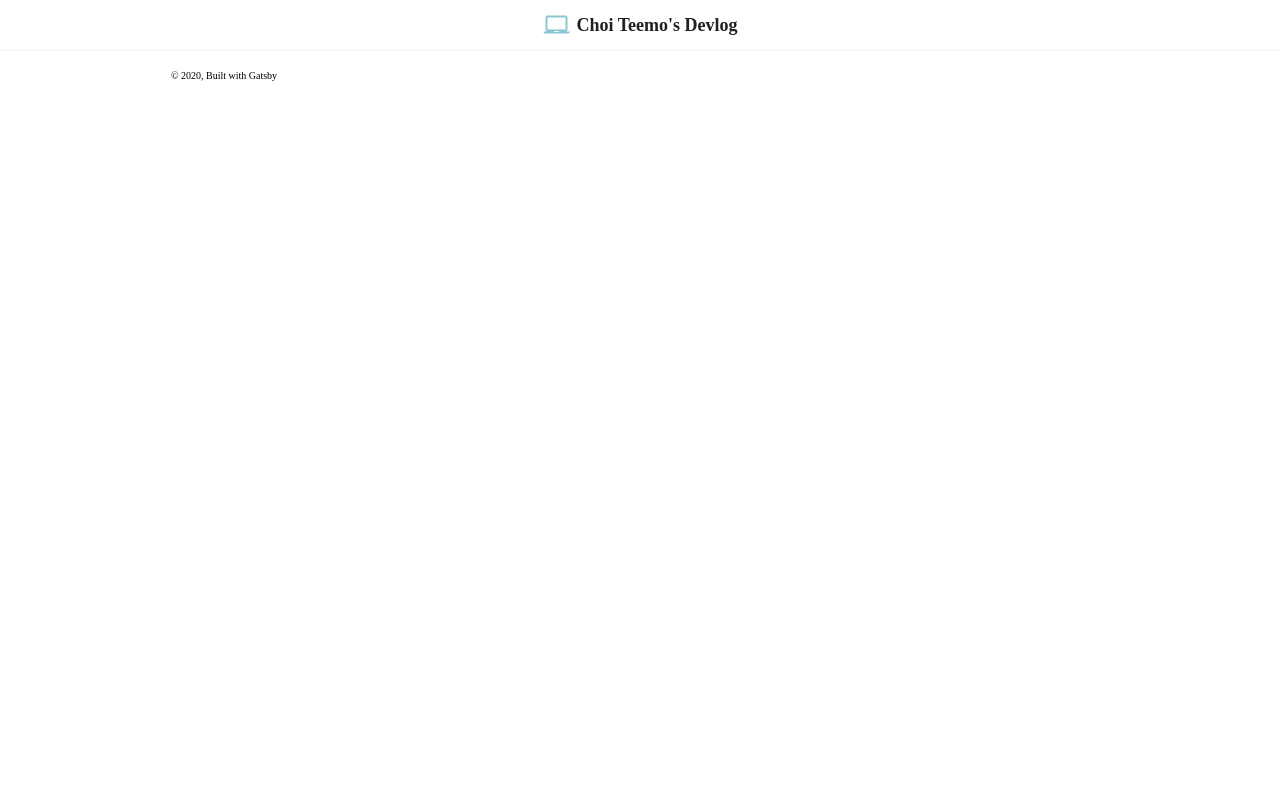
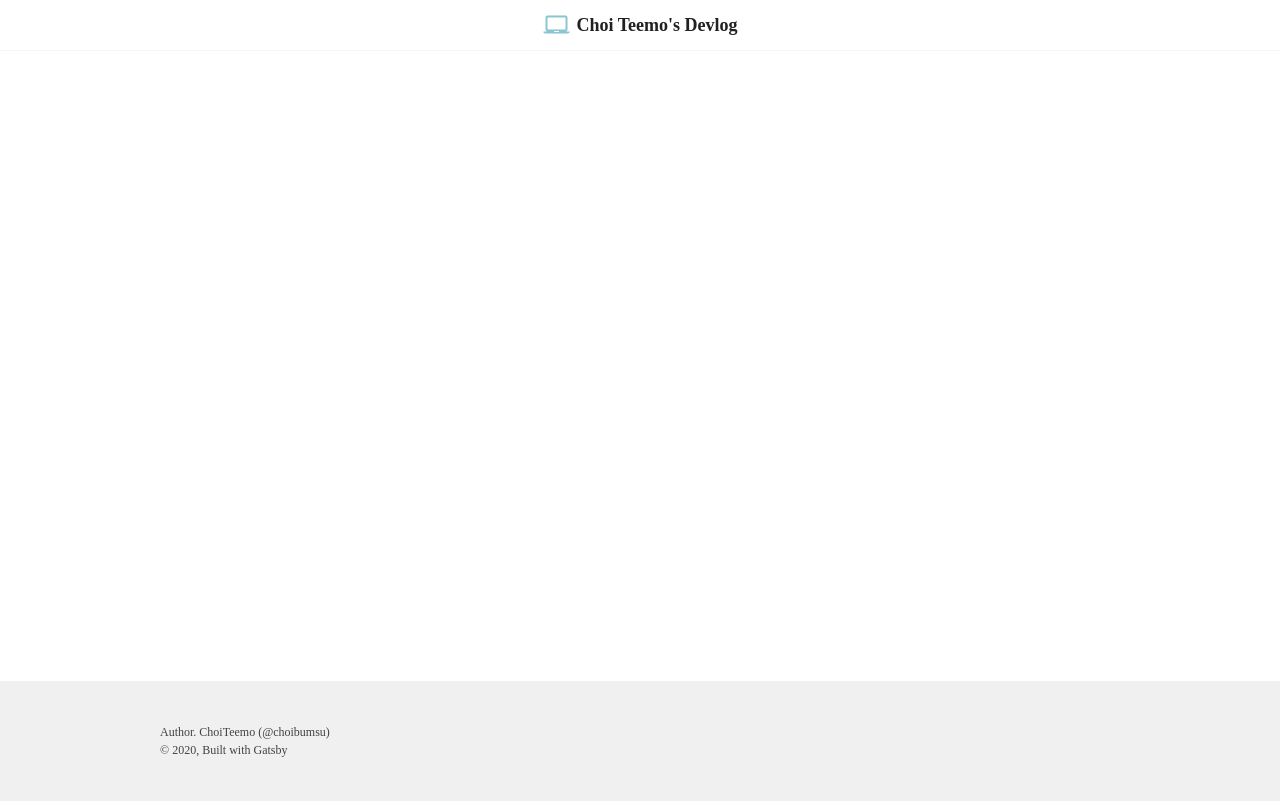
Before and after one commit to choibumsu/devlog, a Gatsby site: page / in a window 1280 px wide. Built offline with nearby package versions, Linux system fonts and the light colour scheme; Gatsby itself is replaced by a stand-in of ours; a web font is replaced by a local one.

Commit message:
푸터 추가

```diff
--- /dev/null
+++ b/src/components/Footer/index.tsx
@@ -0,0 +1,24 @@
+import * as React from 'react'
+import './style.scss'
+
+const Footer: React.FC = () => (
+  <footer className="footer" data-component>
+    <div className="footer-wrapper">
+      <article className="strong">
+        Author.{' '}
+        <a href="https://www.github.com/choibumsu" target="_blank">
+          ChoiTeemo (@choibumsu)
+        </a>
+      </article>
+      <article>
+        © {new Date().getFullYear()}, Built with
+        {` `}
+        <a href="https://www.gatsbyjs.com" target="_blank">
+          Gatsby
+        </a>
+      </article>
+    </div>
+  </footer>
+)
+
+export default Footer
--- /dev/null
+++ b/src/components/Footer/style.scss
@@ -0,0 +1,23 @@
+@import '~styles/package';
+
+.footer[data-component] {
+  display: flex;
+  align-items: center;
+  justify-content: center;
+  height: $height-footer;
+  background-color: $color-gray-200;
+
+  .footer-wrapper {
+    width: $width-footer;
+    font: {
+      size: 1.2rem;
+      weight: 200;
+    }
+    color: $color-gray-800;
+    line-height: 1.8rem;
+
+    .strong {
+      font-weight: 400;
+    }
+  }
+}
--- a/src/components/Header/style.scss
+++ b/src/components/Header/style.scss
@@ -7,8 +7,8 @@
     display: flex;
     align-items: center;
     justify-content: space-between;
-    height: $height-nav;
-    max-width: $width-nav;
+    height: $height-header;
+    max-width: $width-header;
     margin: 0 auto;
 
     .title {
--- a/src/components/Layout/index.tsx
+++ b/src/components/Layout/index.tsx
@@ -2,6 +2,7 @@ import * as React from 'react'
 import { useStaticQuery, graphql } from 'gatsby'
 
 import Header from '@/components/Header'
+import Footer from '@/components/Footer'
 import '@/styles/reset.scss'
 import '@/styles/base.scss'
 import './style.scss'
@@ -26,16 +27,8 @@ const Layout: React.FC<LayoutProps> = ({ children }) => {
       <Header siteTitle={data.site.siteMetadata?.title || `Title`} />
       <div className="container">
         <main>{children}</main>
-        <footer
-          style={{
-            marginTop: `2rem`,
-          }}
-        >
-          © {new Date().getFullYear()}, Built with
-          {` `}
-          <a href="https://www.gatsbyjs.com">Gatsby</a>
-        </footer>
       </div>
+      <Footer></Footer>
     </div>
   )
 }
--- a/src/components/Layout/style.scss
+++ b/src/components/Layout/style.scss
@@ -4,6 +4,15 @@
   .container {
     margin: 0 auto;
     max-width: 960px;
-    padding: 0 1.0875rem 1.45rem;
+    padding: 0 1.0875rem;
+
+    main {
+      min-height: calc(100vh - #{$height-header} - #{$height-footer});
+      padding: 5rem 0;
+    }
+
+    footer {
+      background-color: $color-gray-400;
+    }
   }
 }
--- a/src/styles/_definitions.scss
+++ b/src/styles/_definitions.scss
@@ -33,8 +33,10 @@ $color-black: #000000;
 $size-mobile: 780px;
 $size-font-default: 10px;
 $size-font-mobile: 6px;
-$height-nav: 5rem;
-$width-nav: 960px;
+$height-header: 5rem;
+$width-header: 960px;
+$height-footer: 12rem;
+$width-footer: 960px;
 
 /* end: size*/
 
```
